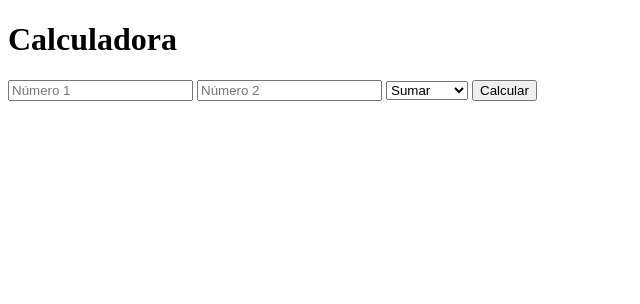
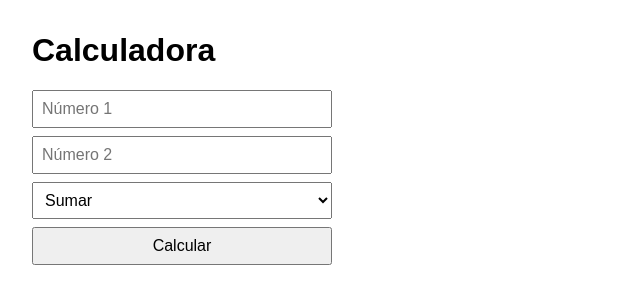
Before and after one commit to mstermigol/CICD-2, a Flask app: page / in a window 1280 px wide. Shown: the top 304 px of the page, without its empty margins (0-640 px from the left). Run offline with Flask 3, Linux system fonts and the light colour scheme.

Commit message:
Add new features

```diff
--- a/app/app.py
+++ b/app/app.py
@@ -8,7 +8,7 @@ multiplicación y división) a través del formulario HTML.
 
 import os
 from flask import Flask, render_template, request
-from .calculadora import sumar, restar, multiplicar, dividir
+from .calculadora import sumar, restar, multiplicar, dividir, potencia, raiz_cuadrada
 
 app = Flask(__name__)
 
@@ -20,31 +20,39 @@ def index():
 
     - Si el método es GET: muestra el formulario de la calculadora.
     - Si el método es POST: procesa los datos enviados, realiza la operación
-      seleccionada (sumar, restar, multiplicar o dividir)
-      y devuelve el resultado.
-
-    Returns:
-        str: El HTML renderizado de la página con el resultado.
+      seleccionada y devuelve el resultado.
     """
     resultado = None
+
     if request.method == "POST":
+        operacion = (request.form.get("operacion") or "").strip()
+        num1_str = (request.form.get("num1") or "").strip()
+        num2_str = (request.form.get("num2") or "").strip()
+
         try:
-            num1 = float(request.form["num1"])
-            num2 = float(request.form["num2"])
-            operacion = request.form["operacion"]
+            if operacion in ("raiz", "raiz_cuadrada"):
+                num1 = float(num1_str)
+                resultado = raiz_cuadrada(num1)
+            else:
+                num1 = float(num1_str)
+                num2 = float(num2_str)
 
-            if operacion == "sumar":
-                resultado = sumar(num1, num2)
-            elif operacion == "restar":
-                resultado = restar(num1, num2)
-            elif operacion == "multiplicar":
-                resultado = multiplicar(num1, num2)
-            elif operacion == "dividir":
-                resultado = dividir(num1, num2)
-            else:
-                resultado = "Operación no válida"
-        except ValueError:
-            resultado = "Error: Introduce números válidos"
+                if operacion == "sumar":
+                    resultado = sumar(num1, num2)
+                elif operacion == "restar":
+                    resultado = restar(num1, num2)
+                elif operacion == "multiplicar":
+                    resultado = multiplicar(num1, num2)
+                elif operacion == "dividir":
+                    resultado = dividir(num1, num2)
+                elif operacion == "potencia":
+                    resultado = potencia(num1, num2)
+                else:
+                    resultado = "Operación no válida"
+
+        except ValueError as ve:
+            msg = str(ve) or "Introduce números válidos"
+            resultado = f"Error: {msg}"
         except ZeroDivisionError:
             resultado = "Error: No se puede dividir por cero"
 
@@ -53,9 +61,7 @@ def index():
 
 @app.route("/health")
 def health():
-    """
-    Endpoint de verificación de salud para el ALB.
-    """
+    """Endpoint de verificación de salud para el ALB."""
     return "OK", 200
 
 
--- a/app/templates/index.html
+++ b/app/templates/index.html
@@ -1,23 +1,72 @@
 <!DOCTYPE html>
 <html lang="es">
 <head>
+    <meta charset="utf-8">
     <title>Calculadora</title>
+    <style>
+        body {
+            font-family: Arial, sans-serif;
+            margin: 2rem;
+        }
+        form {
+            display: flex;
+            flex-direction: column;
+            max-width: 300px;
+            gap: 0.5rem;
+        }
+        input, select, button {
+            padding: 0.5rem;
+            font-size: 1rem;
+        }
+        h2 {
+            margin-top: 1rem;
+        }
+        .error {
+            color: red;
+            font-weight: bold;
+        }
+    </style>
 </head>
 <body>
     <h1>Calculadora</h1>
+
     <form method="post">
         <input type="text" name="num1" placeholder="Número 1" required>
-        <input type="text" name="num2" placeholder="Número 2" required>
-        <select name="operacion">
+        <input type="text" id="num2" name="num2" placeholder="Número 2" required>
+
+        <select name="operacion" id="operacion">
             <option value="sumar">Sumar</option>
             <option value="restar">Restar</option>
             <option value="multiplicar">Multiplicar</option>
             <option value="dividir">Dividir</option>
+            <option value="potencia">Potencia</option>
+            <option value="raiz">Raíz Cuadrada (solo Número 1)</option>
         </select>
+
         <button type="submit">Calcular</button>
     </form>
-    {% if resultado is not none %}
+
+    {% if error %}
+        <h2 class="error">{{ error }}</h2>
+    {% elif resultado is not none %}
         <h2>Resultado: {{ resultado }}</h2>
     {% endif %}
+
+    <script>
+        const operacion = document.getElementById('operacion');
+        const num2 = document.getElementById('num2');
+
+        function toggleNum2() {
+            if (operacion.value === 'raiz') {
+                num2.disabled = true;
+                num2.value = '';
+            } else {
+                num2.disabled = false;
+            }
+        }
+
+        operacion.addEventListener('change', toggleNum2);
+        toggleNum2();
+    </script>
 </body>
 </html>
```
Also changed, not shown: app/calculadora.py (+14 -0 lines).
